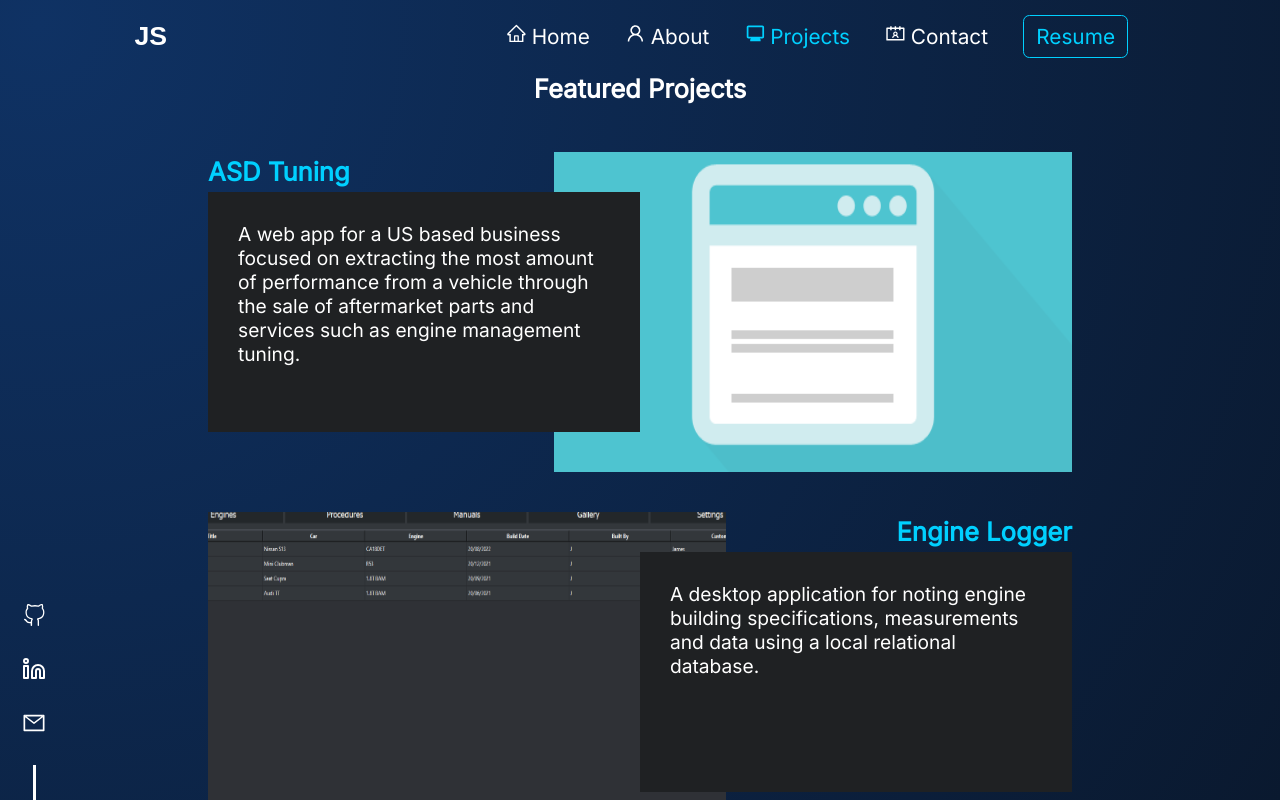
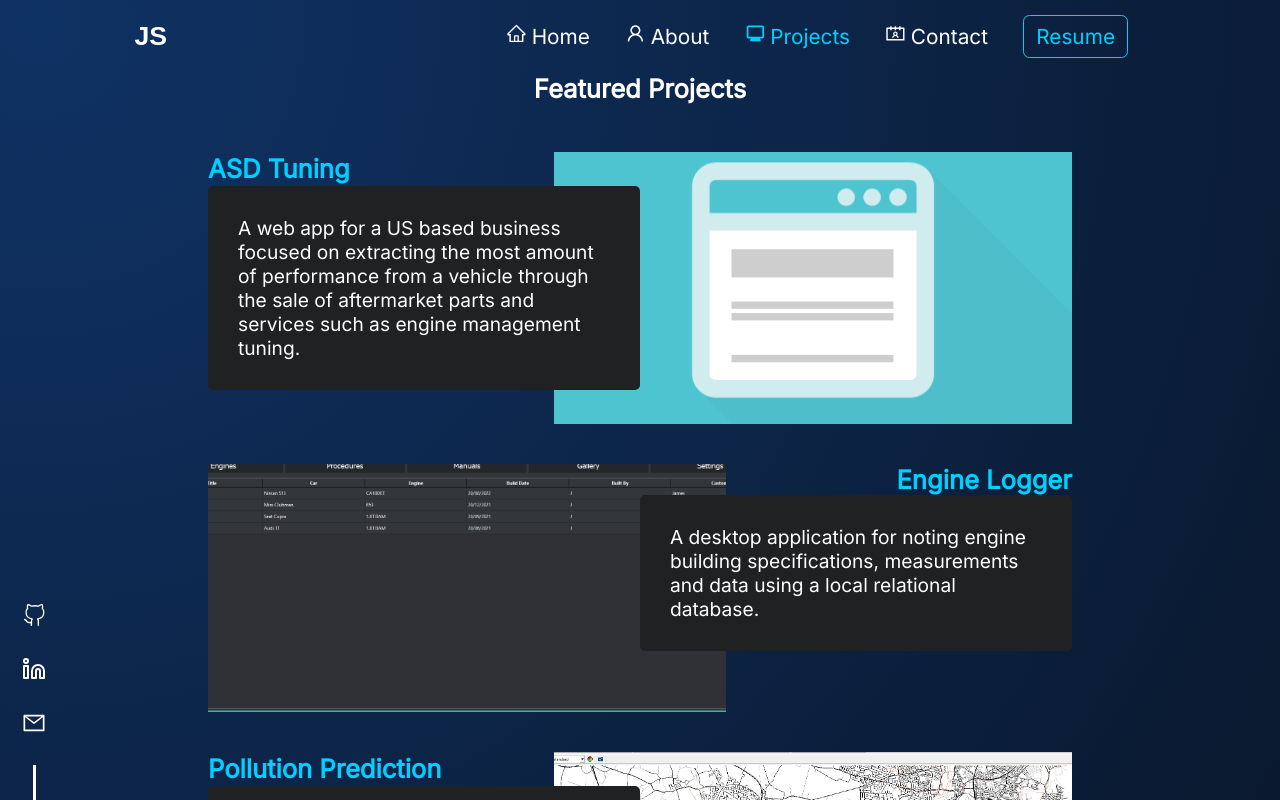
Before and after one commit to JSchoonbrood/Portfolio, a React (Create React App) app: page /projects in a window 1280 px wide. Built offline with nearby package versions, Linux system fonts and the light colour scheme.

Commit message:
CSS updates

```diff
--- a/src/components/projects/projects.scss
+++ b/src/components/projects/projects.scss
@@ -40,6 +40,8 @@
         height: 100%;
         .image {
           transform: scale(1.4);
+          width: 100%;
+          height: 100%;
         }
       }
       &-desc {
@@ -76,7 +78,7 @@
       }
       &-desc {
         // width: 35vw;
-        height: 30vh;
+        height: fit-content;
         overflow-y: scroll;
         z-index: 1;
       }
@@ -115,14 +117,21 @@
 
     &-image {
       .image {
-        width: 100%;
-        height: 38vh;
+        // min-width: 65vw;
+        max-width: 100%;
+        width: auto;
+        height: auto;
+        border-radius: 5px;
       }
     }
     &-desc {
       @include variables.text-font;
+      // max-width: 100%;
+      width: auto;
+      height: fit-content;
       padding: 30px;
       background-color: variables.$accent-color;
+      border-radius: 5px;
     }
     &-tools {
       @include variables.navigation-font;
@@ -346,7 +355,7 @@
 
   @media (max-width: 1399.99px) {
     &__elements {
-      grid-template-columns: repeat(3, 30%);
+      grid-template-columns: repeat(2, 50%);
     }
   }
 }
```
